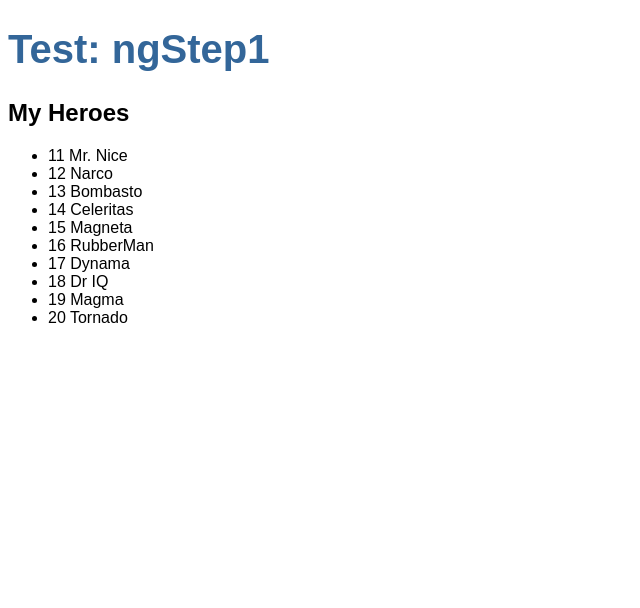
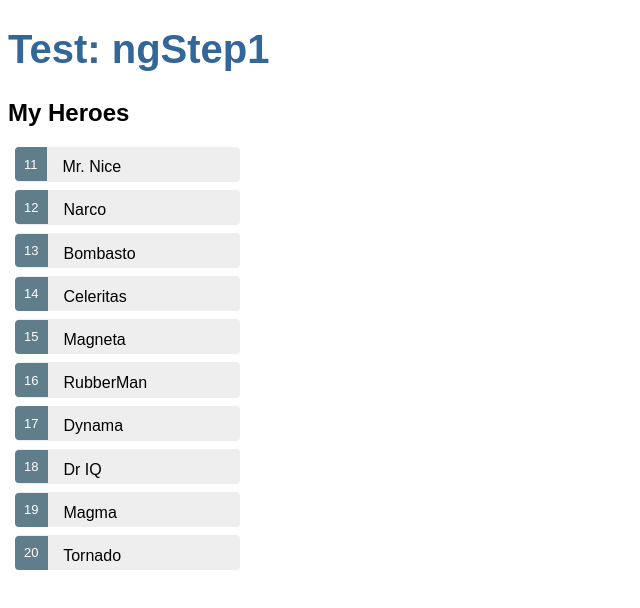
Before and after one commit to sadjehwty/ng2ror5, an Angular app in the folder frontend/: page /heroes in a window 1280 px wide. Shown: the top 608 px of the page, without its empty margins (0-640 px from the left). Built offline with nearby package versions, Linux system fonts and the light colour scheme.

Commit message:
cambio di stile e funzione onclick

```diff
--- a/frontend/src/app/heroes/heroes.component.css
+++ b/frontend/src/app/heroes/heroes.component.css
@@ -0,0 +1,48 @@
+/* HeroesComponent's private CSS styles */
+.selected {
+  background-color: #CFD8DC !important;
+  color: white;
+}
+.heroes {
+  margin: 0 0 2em 0;
+  list-style-type: none;
+  padding: 0;
+  width: 15em;
+}
+.heroes li {
+  cursor: pointer;
+  position: relative;
+  left: 0;
+  background-color: #EEE;
+  margin: .5em;
+  padding: .3em 0;
+  height: 1.6em;
+  border-radius: 4px;
+}
+.heroes li.selected:hover {
+  background-color: #BBD8DC !important;
+  color: white;
+}
+.heroes li:hover {
+  color: #607D8B;
+  background-color: #DDD;
+  left: .1em;
+}
+.heroes .text {
+  position: relative;
+  top: -3px;
+}
+.heroes .badge {
+  display: inline-block;
+  font-size: small;
+  color: white;
+  padding: 0.8em 0.7em 0 0.7em;
+  background-color: #607D8B;
+  line-height: 1em;
+  position: relative;
+  left: -1px;
+  top: -4px;
+  height: 1.8em;
+  margin-right: .8em;
+  border-radius: 4px 0 0 4px;
+}
--- a/frontend/src/app/heroes/heroes.component.html
+++ b/frontend/src/app/heroes/heroes.component.html
@@ -1,6 +1,15 @@
 <h2>My Heroes</h2>
 <ul class="heroes">
-  <li *ngFor="let hero of heroes">
+  <li *ngFor="let hero of heroes" (click)="onSelect(hero)" [class.selected]="hero === selectedHero">
     <span class="badge">{{hero.id}}</span> {{hero.name}}
   </li>
 </ul>
+<div *ngIf="selectedHero">
+  <h2>{{ selectedHero.name | uppercase }} Details</h2>
+  <div><span>id: </span>{{selectedHero.id}}</div>
+  <div>
+    <label>name:
+      <input [(ngModel)]="selectedHero.name" placeholder="name">
+    </label>
+  </div>
+</div>
--- a/frontend/src/app/heroes/heroes.component.ts
+++ b/frontend/src/app/heroes/heroes.component.ts
@@ -10,6 +10,11 @@
 export class HeroesComponent implements OnInit {
 
   heroes = HEROES;
+  selectedHero: Hero;
+
+  onSelect(hero: Hero): void {
+    this.selectedHero = hero;
+  }
 
   constructor() { }
 
```
